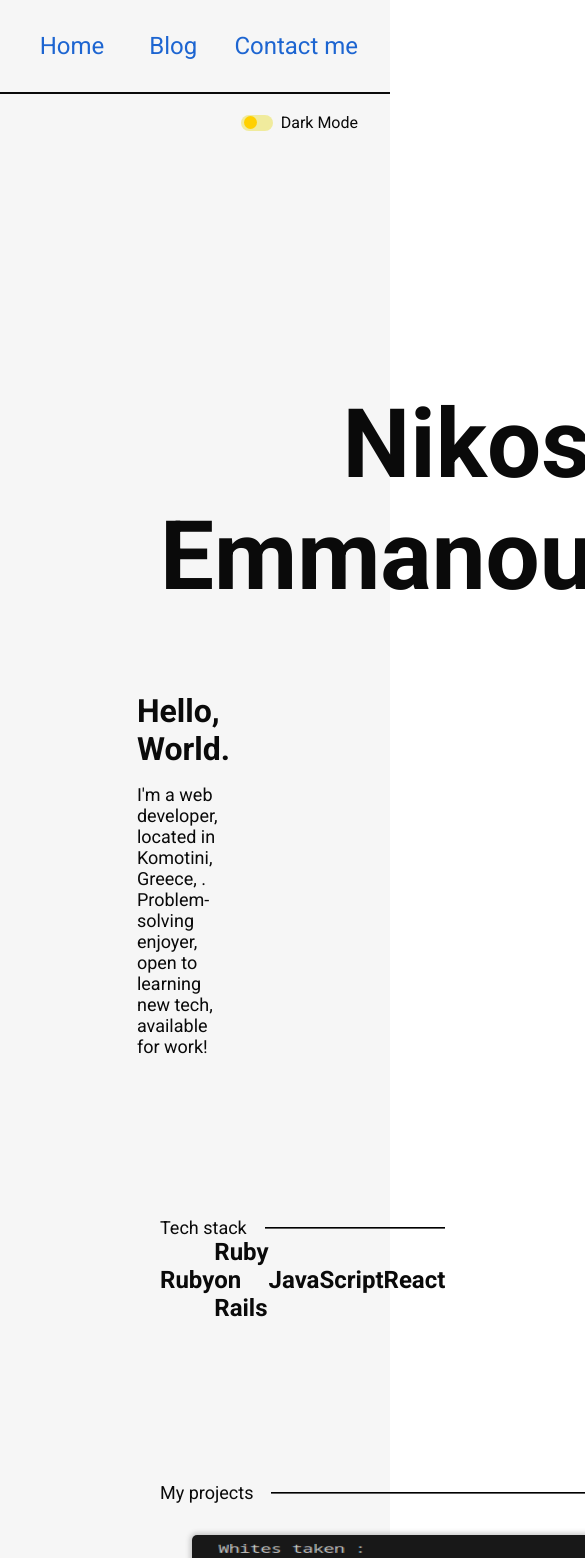
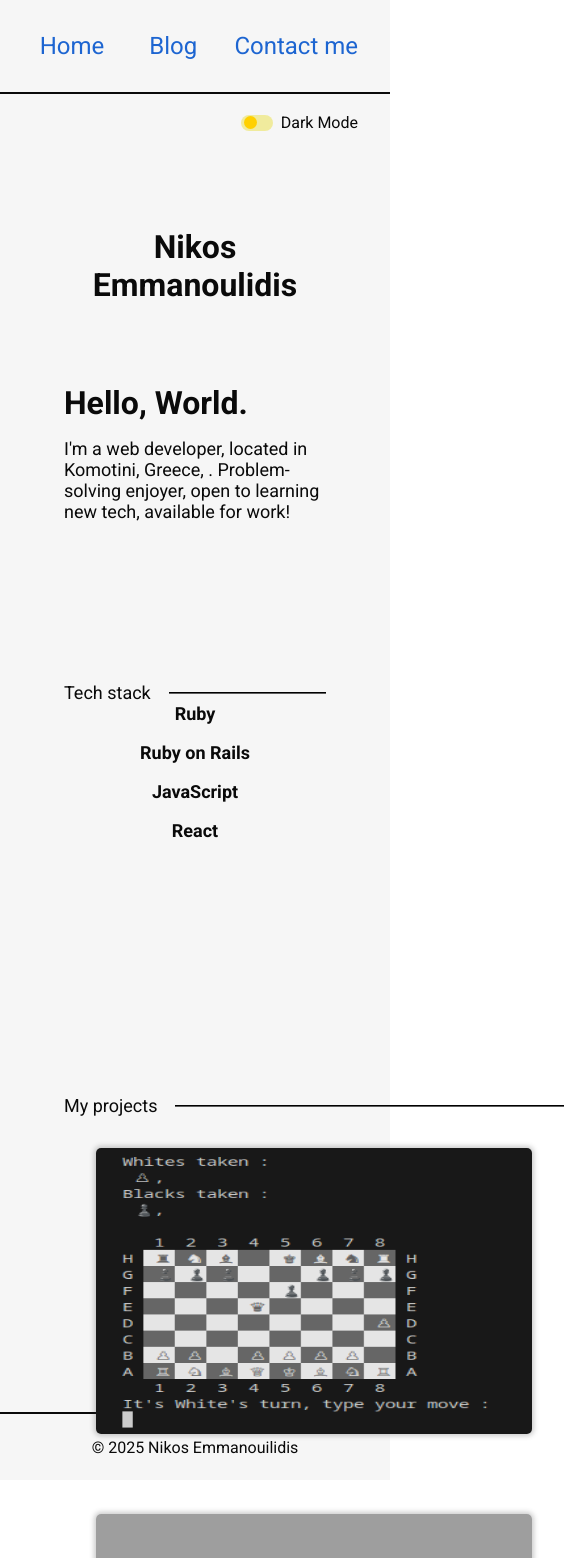
Before and after one commit to NikEmman/portfolio_blog, a React (Vite) app: page / in a window 390 px wide. Shown: the top 1558 px of the page, 585 px wide, since content can reach past the window. Built offline with nearby package versions, Linux system fonts and the light colour scheme; grey boxes are pictures that could not be loaded.

Commit message:
Add media queries

```diff
--- a/src/App.css
+++ b/src/App.css
@@ -3,9 +3,11 @@
 body {
   position: relative;
   min-height: 100vh;
+  height: fit-content;
 }
 .App {
   width: 100%;
+
   transition: background-color 250ms ease-in-out;
   background-color: var(--background-color);
   color: var(--primary-text-color);
@@ -22,9 +24,14 @@ a {
   gap: 1em;
 }
 footer {
-  height: 20vh;
+  height: 10vh;
   display: flex;
   justify-content: center;
   align-items: center;
   border-top: 2px solid var(--primary-text-color);
 }
+@media only screen and (max-width: 780px) {
+  footer {
+    height: 8vh;
+  }
+}
--- a/src/LandingPage.css
+++ b/src/LandingPage.css
@@ -82,3 +82,29 @@ legend {
   z-index: 1;
   top: -13px;
 }
+
+@media only screen and (max-width: 780px) {
+  main {
+    padding: 4em;
+  }
+  .hero h1 {
+    font-size: 2em;
+  }
+  fieldset {
+    height: 30vh;
+  }
+  .tech {
+    height: 100%;
+    flex-direction: column;
+    align-items: space-evenly;
+    font-size: large;
+    gap: 1em;
+  }
+}
+@media only screen and (min-width: 780px) and (max-width: 1300px) {
+  .hero h1 {
+    font-size: 3em;
+  }
+}
+@media only screen and (max-width: 380px) {
+}
```
